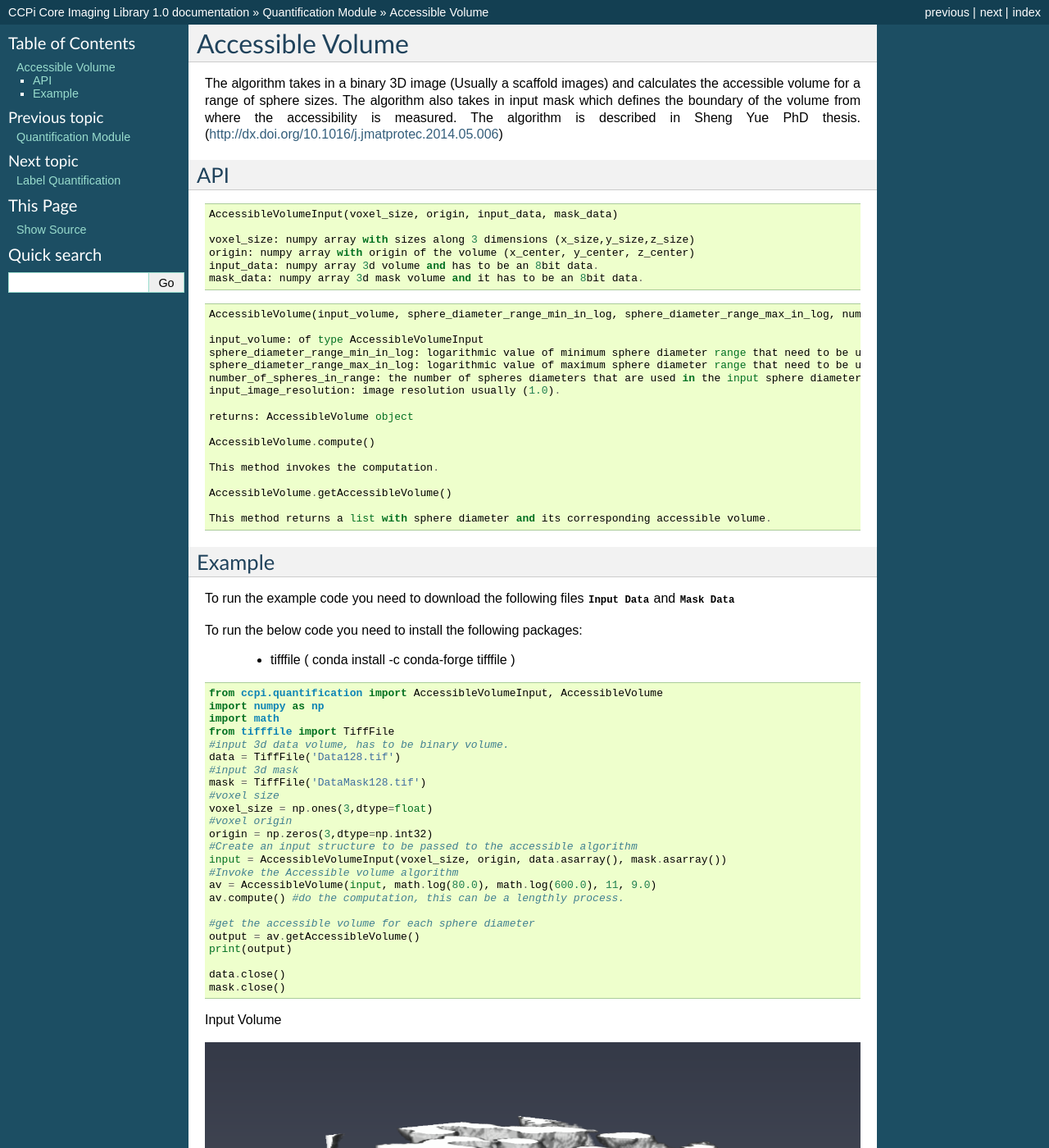
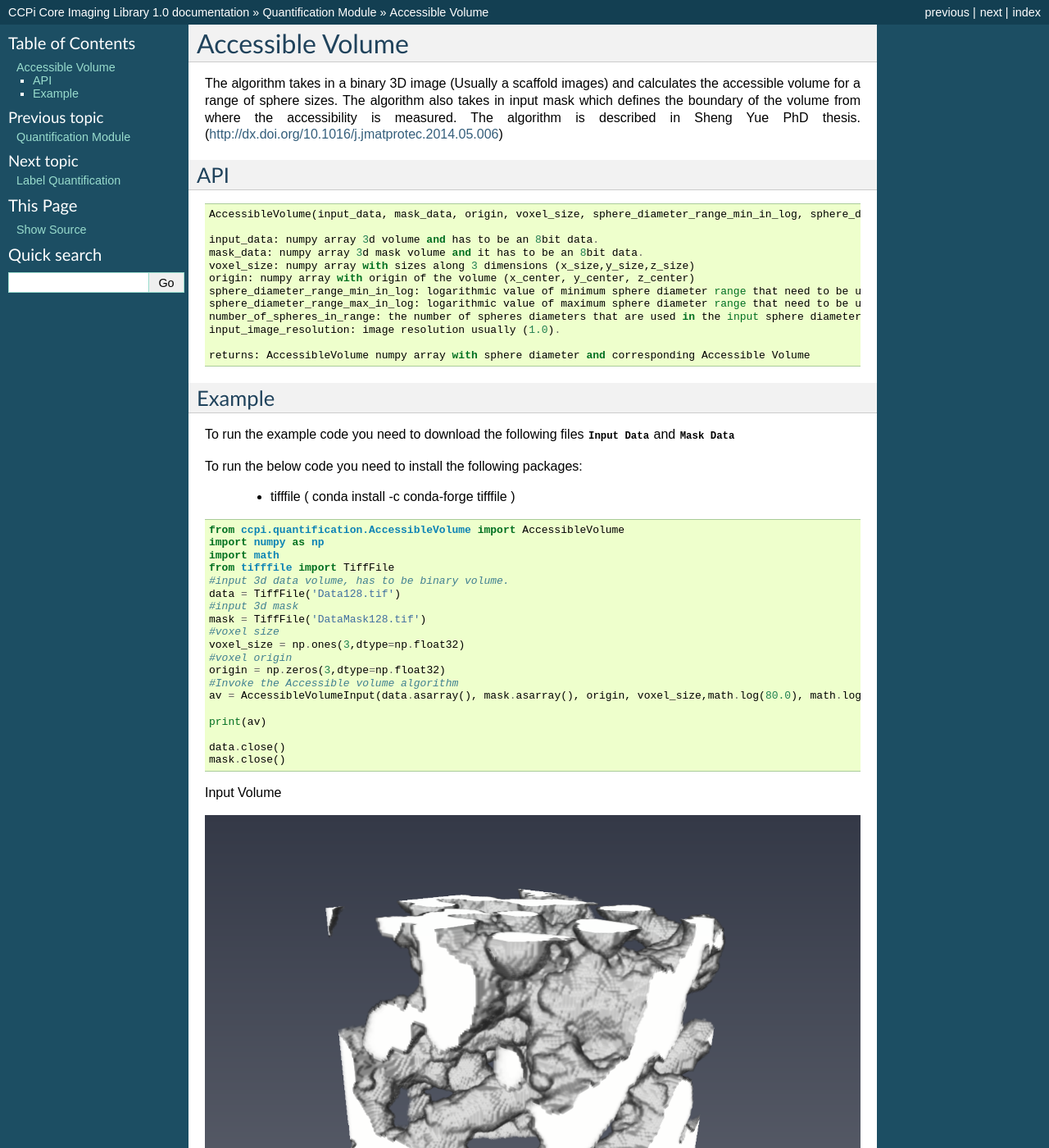
Before and after one commit to vais-ral/CIL-Docs, a Sphinx documentation site: the page built from docs/quantification/AccessibleVolume.rst, in a window 1280 px wide and 1400 px high. Shown: the whole window at 82% size. Built offline with Sphinx 7.4.7, drawn with Linux system fonts in a browser that asks for light colours.

Commit message:
Update AccessibleVolume.rst

```diff
--- a/docs/quantification/AccessibleVolume.rst
+++ b/docs/quantification/AccessibleVolume.rst
@@ -7,32 +7,19 @@ API
 ----
 .. code-block:: python
 
-   AccessibleVolumeInput(voxel_size, origin, input_data, mask_data)
+   AccessibleVolume(input_data, mask_data, origin, voxel_size, sphere_diameter_range_min_in_log, sphere_diameter_range_max_in_log, number_of_spheres_in_range, input_image_resolution)
 
+   input_data: numpy array 3d volume and has to be an 8bit data.
+   mask_data: numpy array 3d mask volume and it has to be an 8bit data.
    voxel_size: numpy array with sizes along 3 dimensions (x_size,y_size,z_size)
    origin: numpy array with origin of the volume (x_center, y_center, z_center)
-   input_data: numpy array 3d volume and has to be an 8bit data.
-   mask_data: numpy array 3d mask volume and it has to be an 8bit data.
-
-.. code-block:: python
-
-   AccessibleVolume(input_volume, sphere_diameter_range_min_in_log, sphere_diameter_range_max_in_log, number_of_spheres_in_range, input_image_resolution)
-
-   input_volume: of type AccessibleVolumeInput
    sphere_diameter_range_min_in_log: logarithmic value of minimum sphere diameter range that need to be used in calculating accessible volume.
    sphere_diameter_range_max_in_log: logarithmic value of maximum sphere diameter range that need to be used in calculating accessible volume.
    number_of_spheres_in_range: the number of spheres diameters that are used in the input sphere diameter range for which accessible volume is calculated.
    input_image_resolution: image resolution usually (1.0).
 
-   returns: AccessibleVolume object
+   returns: AccessibleVolume numpy array with sphere diameter and corresponding Accessible Volume
 
-   AccessibleVolume.compute()
-
-   This method invokes the computation.
-
-   AccessibleVolume.getAccessibleVolume()
-
-   This method returns a list with sphere diameter and its corresponding accessible volume.
 
 Example
 --------
@@ -46,7 +33,7 @@ To run the below code you need to install the following packages:
 
 .. code-block:: python
 
-   from ccpi.quantification import AccessibleVolumeInput, AccessibleVolume
+   from ccpi.quantification.AccessibleVolume import AccessibleVolume
    import numpy as np
    import math
    from tifffile import TiffFile
@@ -55,18 +42,13 @@ To run the below code you need to install the following packages:
    #input 3d mask
    mask = TiffFile('DataMask128.tif')
    #voxel size
-   voxel_size = np.ones(3,dtype=float)
+   voxel_size = np.ones(3,dtype=np.float32)
    #voxel origin
-   origin = np.zeros(3,dtype=np.int32)
-   #Create an input structure to be passed to the accessible algorithm
-   input = AccessibleVolumeInput(voxel_size, origin, data.asarray(), mask.asarray())
+   origin = np.zeros(3,dtype=np.float32)
    #Invoke the Accessible volume algorithm
-   av = AccessibleVolume(input, math.log(80.0), math.log(600.0), 11, 9.0)
-   av.compute() #do the computation, this can be a lengthly process.
+   av = AccessibleVolumeInput(data.asarray(), mask.asarray(), origin, voxel_size,math.log(80.0), math.log(600.0), 11, 9.0 )
 
-   #get the accessible volume for each sphere diameter
-   output = av.getAccessibleVolume()
-   print(output)
+   print(av)
 
    data.close()
    mask.close()
```
